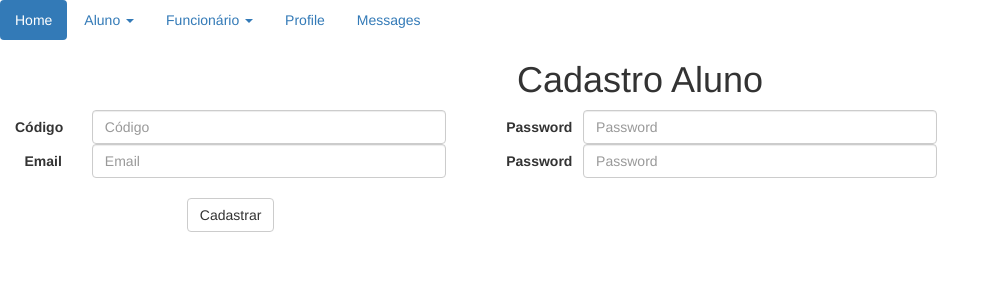
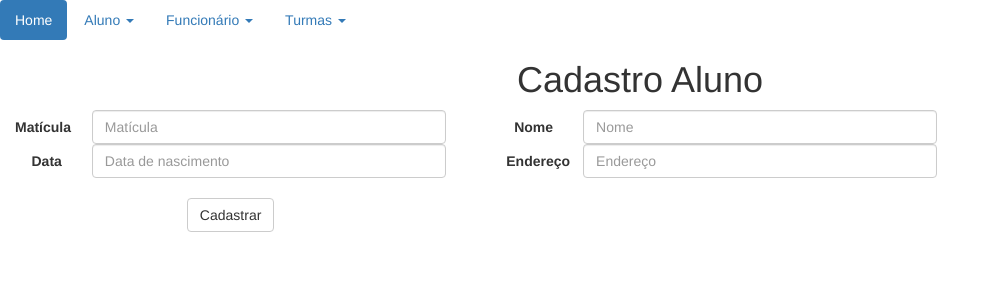
Before and after one commit to CarlosPhilipe/TogetherSchool, a PHP site: the page made by index.php in a window 1280 px wide. Shown: the top 300 px of the page, without its empty margins (0-1000 px from the left). Run offline with PHP 8.4, Linux system fonts and the light colour scheme; some libraries are stand-ins or nearby versions.

Commit message:
atualizado aluno e index

```diff
--- a/cadastroAluno.php
+++ b/cadastroAluno.php
@@ -25,33 +25,33 @@ function selected( $value, $selected ){
 
     <div class="row">
       <div class="col-xs-8 col-sm-6">
-        <label for="inputEmail3" class="col-sm-2 control-label">Código</label>
+        <label for="inputEmail3" class="col-sm-2 control-label">Matícula</label>
       <div class="col-sm-10">
 
-      		<input type="text" class="form-control" id="exampleInputName2" name="aluno-cod" placeholder="Código">
+          <input type="text" class="form-control" id="exampleInputName2" name="aluno-matriculaNaEscola" placeholder="Matícula">
       </div>
 
         </div>
         <div class="col-xs-8 col-sm-6">
-        	<label for="inputPassword3" class="col-sm-2 control-label">Password</label>
+          <label for="inputPassword3" class="col-sm-2 control-label">Nome</label>
         <div class="col-sm-10">
-      			<input type="password" class="form-control" id="inputPassword3" placeholder="Password">
+            <input type="text" class="form-control" id="exampleInputName2" name="aluno-nome" placeholder="Nome">
         </div>
       </div>
     </div>
 
     <div class="row">
       <div class="col-xs-8 col-sm-6">
-        <label for="inputEmail3" class="col-sm-2 control-label">Email</label>
+        <label for="inputEmail3" class="col-sm-2 control-label">Data</label>
       <div class="col-sm-10">
-      		<input type="email" class="form-control" id="inputEmail3" placeholder="Email">
+          <input type="text" class="form-control" id="exampleInputName2" placeholder="Data de nascimento">
       </div>
 
         </div>
         <div class="col-xs-8  col-sm-6">
-        	<label for="inputPassword3" class="col-sm-2 control-label">Password</label>
+          <label for="inputPassword3" class="col-sm-2 control-label">Endereço</label>
         <div class="col-sm-10">
-      			<input type="password" class="form-control" id="inputPassword3" placeholder="Password">
+            <input type="text" class="form-control" id="exampleInputName2" placeholder="Endereço">
         </div>
       </div>
     </div>
--- a/index.php
+++ b/index.php
@@ -41,9 +41,15 @@
     </ul>
   </li>
 
-  <li role="presentation"><a href="#">Profile</a></li>
-  <li role="presentation"><a href="#">Messages</a></li>
-
+  <li role="presentation" class="dropdown">
+    <a class="dropdown-toggle" data-toggle="dropdown" href="#" role="button" aria-haspopup="true" aria-expanded="false">
+      Turmas <span class="caret"></span>
+    </a>
+     <ul class="dropdown-menu">
+            <li><a href="?op=Aluno&op2=telaAluno">Inserir</a></li>
+            <li><a href="?op=Aluno&op2=listaAluno">Listar </a></li>
+    </ul>
+  </li>
   </li>
 </ul>
 
```
Lines whose indentation alone changed are shown as unchanged.
